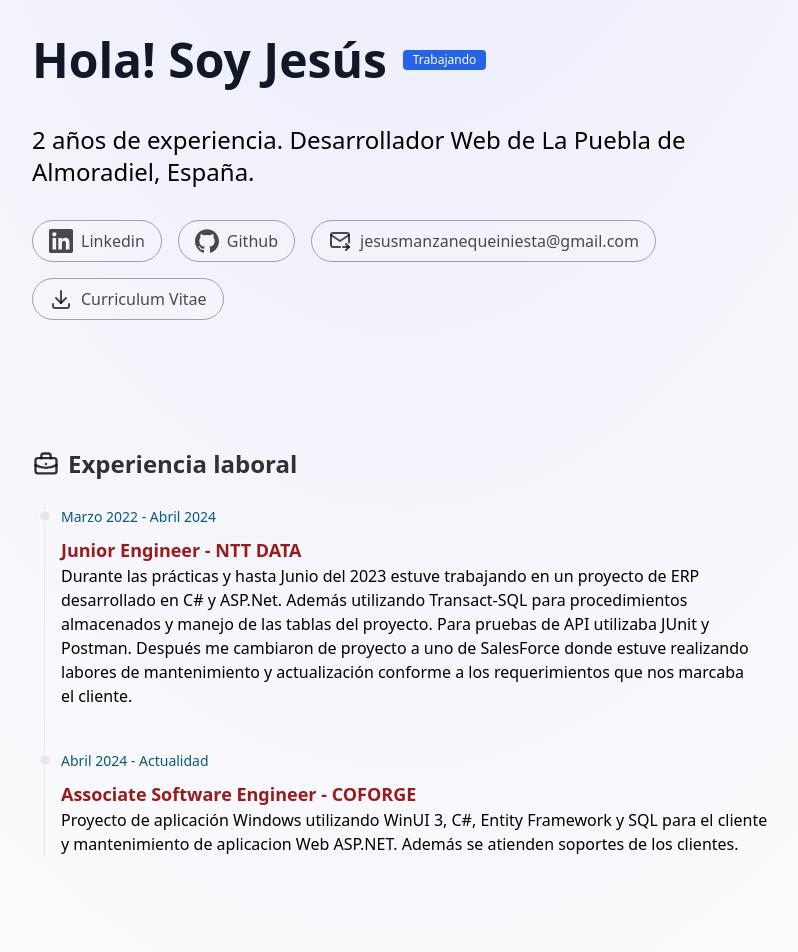
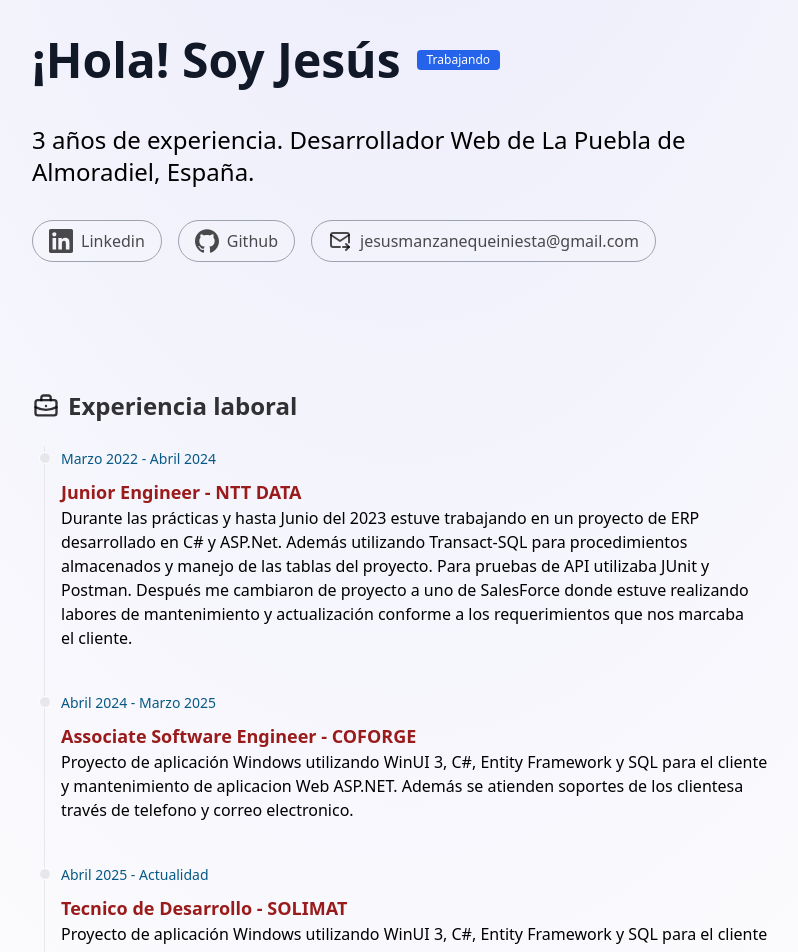
Before and after one commit to jmanzani/porfolio-next, a Next.js app: page / in a window 1280 px wide. Shown: the part 200-1152 px from the top of the page, without its empty margins (238-1036 px from the left). Built offline with nearby package versions, Linux system fonts and the light colour scheme.

Commit message:
+ Actualizada experiencia

```diff
--- a/src/components/Experience.js
+++ b/src/components/Experience.js
@@ -8,10 +8,16 @@
       description: "Durante las prácticas y hasta Junio del 2023 estuve trabajando en un proyecto de ERP desarrollado en C# y ASP.Net. Además utilizando Transact-SQL para procedimientos almacenados y manejo de las tablas del proyecto. Para pruebas de API utilizaba JUnit y Postman. Después me cambiaron de proyecto a uno de SalesForce donde estuve realizando labores de mantenimiento y actualización conforme a los requerimientos que nos marcaba el cliente."
     },
     {
-      date: "Abril 2024 - Actualidad",
+      date: "Abril 2024 - Marzo 2025",
       title: "Associate Software Engineer - COFORGE",
-      description: "Proyecto de aplicación Windows utilizando WinUI 3, C#, Entity Framework y SQL para el cliente y mantenimiento de aplicacion Web ASP.NET. Además se atienden soportes de los clientes."
+      description: "Proyecto de aplicación Windows utilizando WinUI 3, C#, Entity Framework y SQL para el cliente y mantenimiento de aplicacion Web ASP.NET. Además se atienden soportes de los clientesa través de telefono y correo electronico."
+    },
+    {
+      date: "Abril 2025 - Actualidad",
+      title: "Tecnico de Desarrollo - SOLIMAT",
+      description: "Proyecto de aplicación Windows utilizando WinUI 3, C#, Entity Framework y SQL para el cliente y mantenimiento de aplicacion Web ASP.NET. Además se atienden soportes de los clientesa través de telefono y correo electronico."
     }
+
 
   ]
   return(
--- a/src/pages/api/contact.js
+++ b/src/pages/api/contact.js
@@ -48,6 +48,10 @@
             <br />
             <p>En cuanto me sea posible contactaré contigo. Este es el mensaje que me has mandado:</p>
             <br />
+            <h2>Thanks for contacting me<h2/>
+            <br />
+            <p>As soon as possible I will contact you. This is the message you sent to me:</p>
+            <br />
             <p>${message}</p>
         `,
     });
--- a/src/pages/index.js
+++ b/src/pages/index.js
@@ -21,7 +21,7 @@
       <main className="px-4">
         <SectionContainer cssClass="py-44 pb-32">
           <h1 className="flex flex-row gap-x-4 pb-6 text-3xl font-bold text-gray-900 md:text-4xl lg:pb-10 lg:text-5xl dark:text-white">
-            Hola! Soy Jesús{" "}
+            ¡Hola! Soy Jesús{" "}
             <a
               href="https://linkedin.com/jesusmanzanequeiniesta"
               target="_blank"
@@ -32,7 +32,7 @@
             </a>
           </h1>
           <h2 className="max-w-[700px] text-wrap text-xl text-black lg:text-2xl dark:text-white">
-            2 años de experiencia. Desarrollador Web de La Puebla de Almoradiel,
+            3 años de experiencia. Desarrollador Web de La Puebla de Almoradiel,
             España.
           </h2>
           <nav className="mt-8 flex flex-wrap gap-4">
@@ -48,10 +48,10 @@
               <Email cssClass="size-4 lg:size-6" />
               jesusmanzanequeiniesta@gmail.com
             </SocialPill>
-            <SocialPill url="https://minimalist.jmanzani.com">
+            {/* <SocialPill url="https://minimalist.jmanzani.com">
               <Download cssClass="size-4 lg:size-6" />
               Curriculum Vitae
-            </SocialPill>
+            </SocialPill> */}
           </nav>
         </SectionContainer>
         <SectionContainer id="experiencia">
```
Also changed, not shown: package.json (+7 -7 lines), 1 other file (tests, documents, lock files or other folders).
